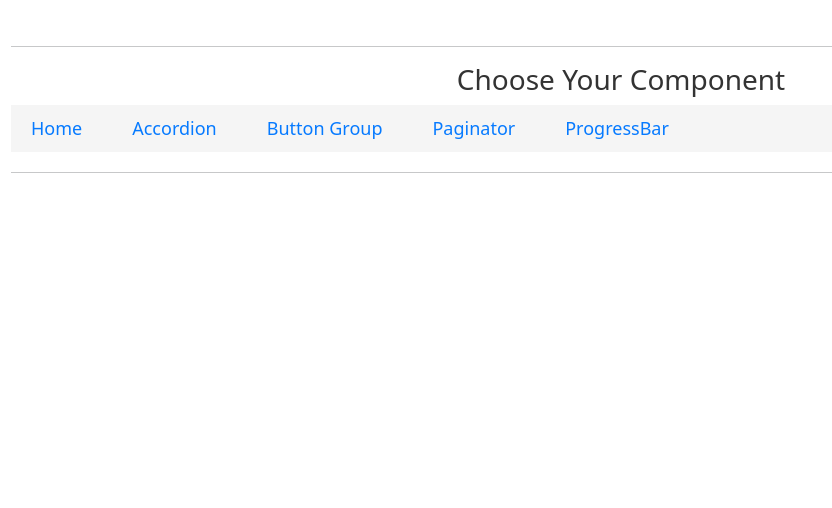
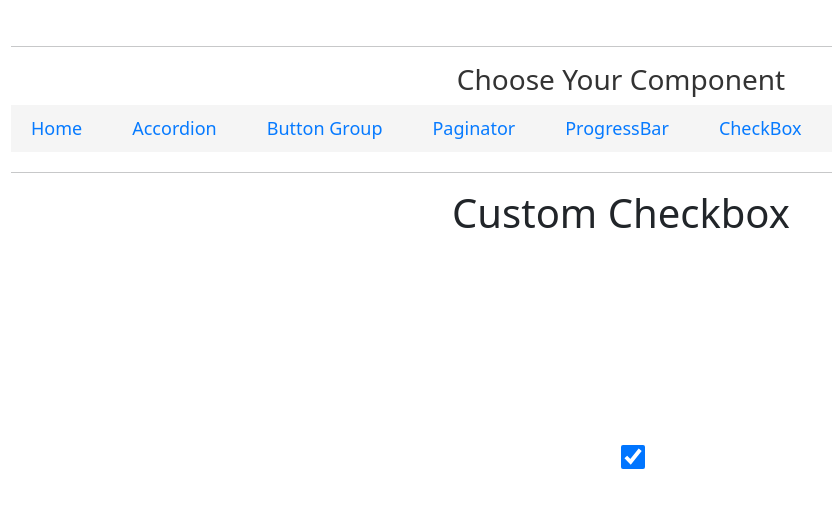
Before and after one commit to ajaynaveen99/react-components-app, a React (Vite) app: page /checkbox in a window 1280 px wide. Shown: the top 508 px of the page, without its empty margins (19-851 px from the left). Built offline with nearby package versions, Linux system fonts and the light colour scheme.

Commit message:
checkBox: updated checkbox component  added in the conponents file

```diff
--- a/src/App.jsx
+++ b/src/App.jsx
@@ -6,6 +6,7 @@ import Paginate from "./components/paginator/Paginate.jsx";
 import { Routes, Route, Link } from "react-router-dom";
 import ProgressBarsDemo from "./components/ProgressBars/Progress.jsx";
 import ProgressBar from "./components/ProgressBars/ProgressBar"
+import CheckBox from "./components/checkbox/CheckBox.jsx";
 import data from "./data";
 import "./index.css";
 
@@ -28,9 +29,9 @@ function App() {
             <Link to="/paginator">Paginator</Link>
           </li>
           <li>
-            {/* <Link to="/progress-bar">Progress Bar</Link> */}
             <Link to="./bar">ProgressBar</Link>
           </li>
+          <li>    <Link to="/checkbox">CheckBox</Link></li>
         </ul>
       </nav>
       <hr />
@@ -43,6 +44,7 @@ function App() {
         <Route path="/paginator" element={<Paginate />} />
         <Route path="/progress-bar" element={<ProgressBarsDemo />} />
         <Route path="bar" element={<ProgressBar/>}/>
+        <Route path="/checkbox" element={<CheckBox/>}/>
       </Routes>
     </>
   );
--- /dev/null
+++ b/src/components/checkbox/CheckBox.css
@@ -0,0 +1,10 @@
+.custom-checkbox{
+ padding:50px;
+ width: 24px;
+  height: 24px;
+  border: 2px solid #be8e8e;
+  border-radius: 4px;
+  cursor: pointer;
+    margin:200px 50%;
+
+}
--- /dev/null
+++ b/src/components/checkbox/CheckBox.jsx
@@ -0,0 +1,26 @@
+import React from 'react'
+import  {useState} from 'react';
+import './CheckBox.css';
+import Input from './CustomCheckBox'
+
+
+export default function CheckBox() {
+  const [isChecked, setIsChecked] = useState(true);
+
+  const handleChange = (e) => {
+    setIsChecked(e.target.checked);
+  };
+
+  return (<>
+    <h1>Custom Checkbox</h1>
+    <div>
+      <Input
+      className="custom-checkbox"
+        type="checkbox"
+        checked={isChecked}
+        onChange={handleChange}
+      ></Input>
+
+    </div></>
+  )
+}
--- /dev/null
+++ b/src/components/checkbox/CustomCheckBox.jsx
@@ -0,0 +1,8 @@
+import React from 'react'
+
+export default function Input(props) {
+    const { className,type,onChange,checked} = props;
+  return (
+   <input className={className} type={type}  onChange={onChange} checked={checked} />
+  )
+}
```
